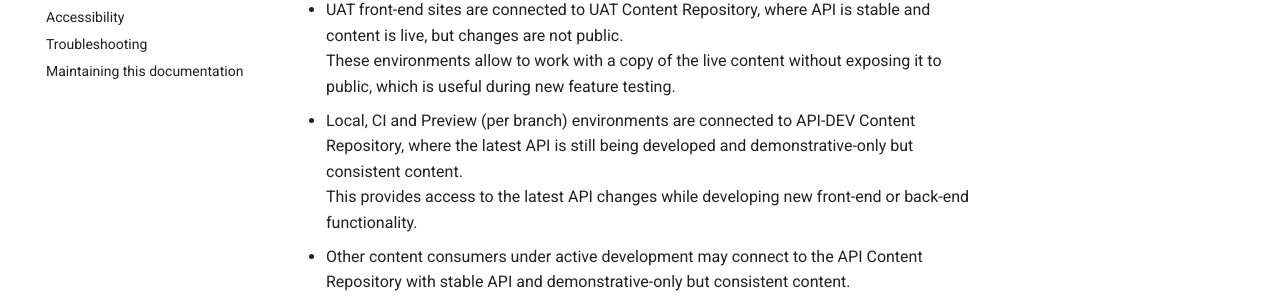
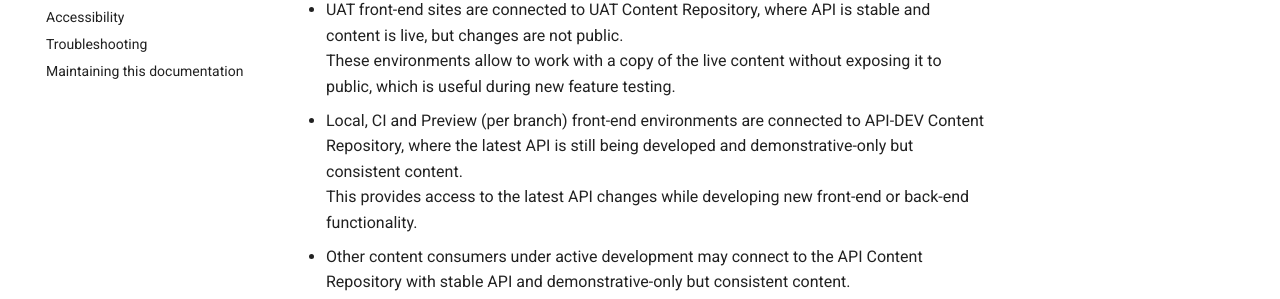
Before and after one commit to dpc-sdp/sdp-docs, an MkDocs documentation site: the page built from docs/development/content-repository/setup.md, in a window 1280 px wide and 900 px high, scrolled down 798 px. Shown: the part 432-731 px from the top of the window. Built offline with MkDocs 1.6.1 and Material for MkDocs 9.7.7, drawn with Linux system fonts in a browser that asks for light colours; comment, search, counter and statistics services are not loaded.

Commit message:
Added minor clarification to environment description. (#14)

```diff
--- a/docs/development/content-repository/setup.md
+++ b/docs/development/content-repository/setup.md
@@ -41,7 +41,7 @@ back-end development:
   stable and content is live, but changes are not public.<br/>
   These environments allow to work with a copy of the live content without
   exposing it to public, which is useful during new feature testing.
-- Local, CI and Preview (per branch) environments are connected to API-DEV
+- Local, CI and Preview (per branch) front-end environments are connected to API-DEV
   Content Repository, where the latest API is still being developed and
   demonstrative-only but consistent content.<br/>
   This provides access to the latest API changes while developing new front-end
```
